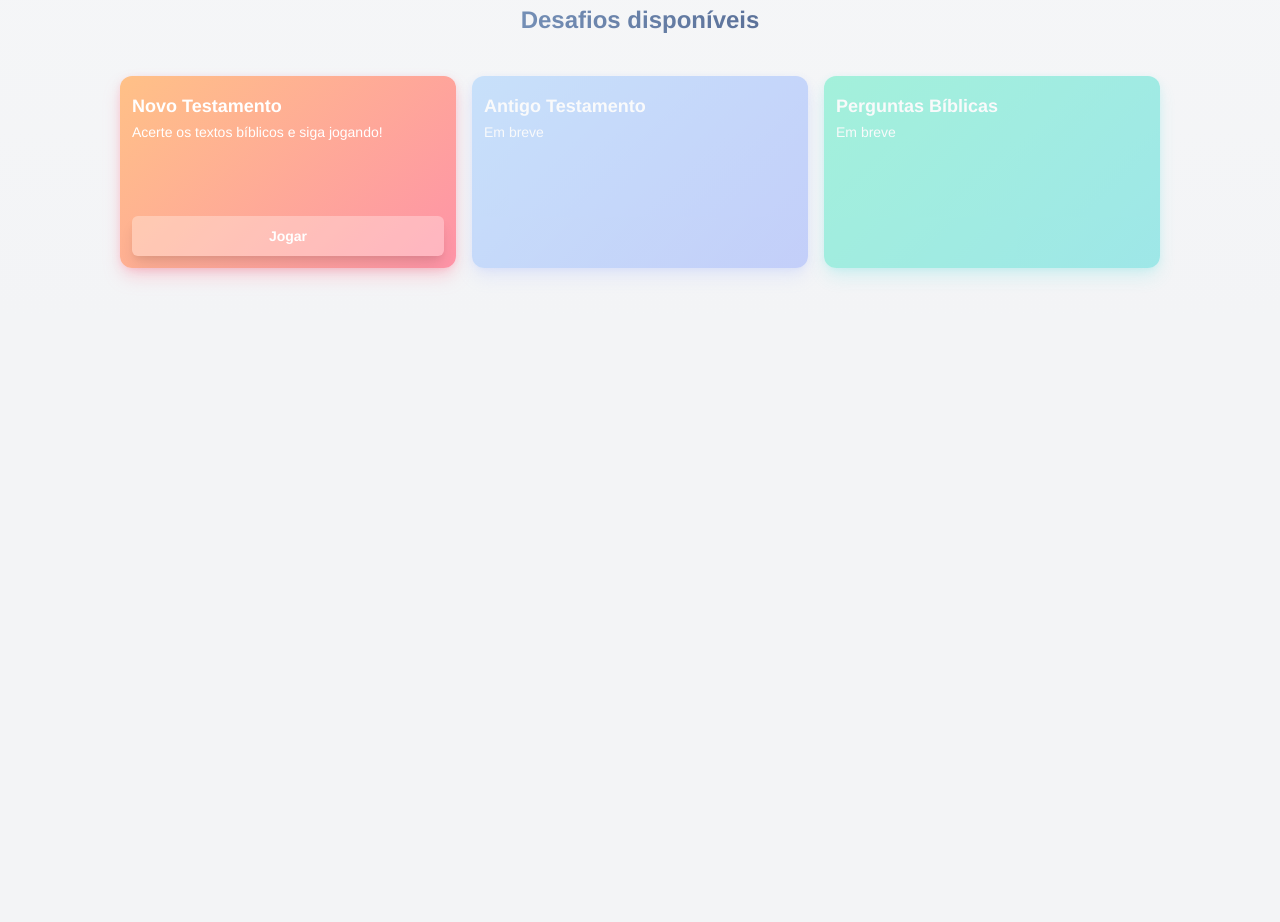
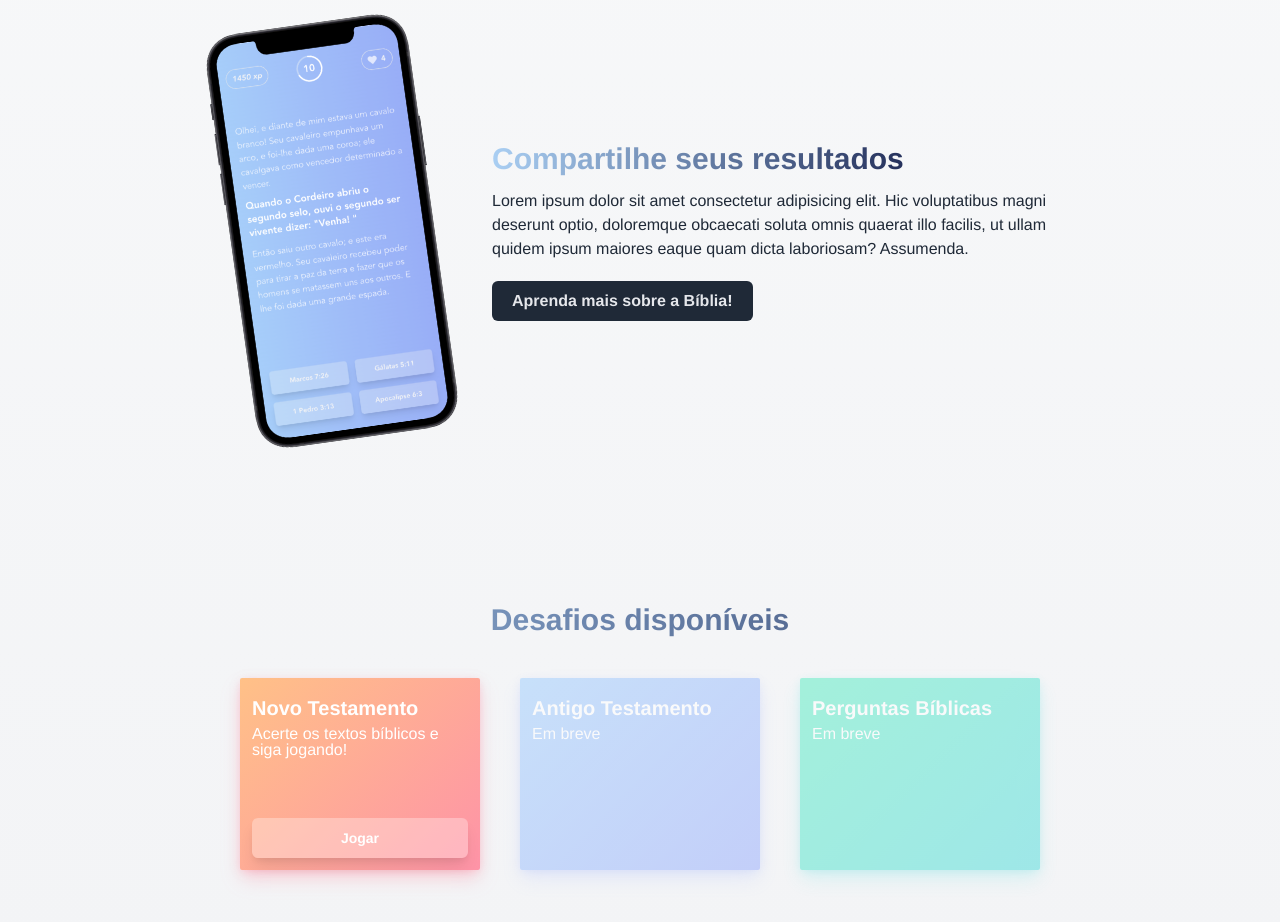
Before and after one commit to filipemerker/quiz, a Vue app: page / in a window 1280 px wide. Shown: the part 800-1722 px from the top of the page. Before the commit the page ends 1116 px from the top, so only its background shows below. Built offline with nearby package versions, Linux system fonts and the light colour scheme.

Commit message:
Add a sharing section to the home page

```diff
--- a/src/views/Home.vue
+++ b/src/views/Home.vue
@@ -27,7 +27,7 @@
             data-testid="description-title"
             class="text-gray-700 w-full max-w-xl md:w-9/12 text-xl font-normal mt-7 leading-5 m:leading-8"
           >
-            Memorize textos, referênccias e eventos bíblicos que irão abençoar
+            Memorize textos, referências e eventos bíblicos que irão abençoar
             profundamente a sua vida.
           </p>
           <button
@@ -38,35 +38,69 @@
         </div>
 
         <img
-          id="mockup"
+          id="mockup-1"
           class="absolute hidden lg:block"
           src="@/assets/iphone.png"
           alt="iphone mockup"
         />
       </div>
     </section>
-    <h2 class="section-title font-bold text-2xl mt-20">Desafios disponíveis</h2>
+
+    <section
+      id="share"
+      class="flex md:flex-row flex-col items-center justify-center w-full mt-20 px-10"
+    >
+      <img
+        id="mockup-2"
+        class="relative w-60"
+        src="@/assets/iphone.png"
+        alt="iphone mockup"
+      />
+      <article
+        class="flex flex-col text-center md:text-left items-center md:items-start justify-center max-w-xl md:ml-10 mt-10 md:mt-0"
+      >
+        <h2 class="section-title font-bold text-3xl w-auto">
+          Compartilhe seus resultados
+        </h2>
+        <p class=" text-md mt-3">
+          Lorem ipsum dolor sit amet consectetur adipisicing elit. Hic
+          voluptatibus magni deserunt optio, doloremque obcaecati soluta omnis
+          quaerat illo facilis, ut ullam quidem ipsum maiores eaque quam dicta
+          laboriosam? Assumenda.
+        </p>
+        <button
+          class="bg-gray-800 text-gray-200 text-md font-bold rounded-md px-5 py-2 flex-grow-0 mt-5"
+        >
+          Aprenda mais sobre a Bíblia!
+        </button>
+      </article>
+    </section>
+
+    <section id="challenges" class=" mt-36">
+      <h2 class="section-title font-bold text-3xl w-auto">
+        Desafios disponíveis
+      </h2>
       <section class="flex flex-row w-full">
         <div
           id="cards"
-        class="flex flex-wrap flex-row py-5 mt-5 lg:px-20 mx-8 mb-3 w-full"
+          class="flex flex-wrap flex-row justify-center py-5 mt-5 lg:px-20 mx-5 mb-3 w-full"
         >
           <router-link
             v-for="(game, index) in games"
             :key="game"
             :class="
-            `w-48 flex-1 card-link outline-none card ${!game.active &&
-              'opacity-50'} gradient-${index} flex flex-col justify-between h-48 mx-2 mb-4 rounded-xl shadow-orange-lg`
+              `w-full sm:w-60 flex-grow-0 card-link outline-none card ${!game.active &&
+                'opacity-50'} gradient-${index} flex flex-col justify-between h-48 mx-5 mb-10 rounded-sm shadow-orange-lg`
             "
             :to="game.route"
           >
             <header
               class="w-full pt-5 px-3 flex flex-col items-start text-left whitespace-pre-wrap"
             >
-            <span class="font-extrabold text-lg text-white leading-5">
+              <span class="font-extrabold text-xl text-white leading-5">
                 {{ game.title }}
               </span>
-            <span class="text-sm text-white leading-4 mt-2">
+              <span class="text-md text-white leading-4 mt-2">
                 {{ game.subtitle }}
               </span>
             </header>
@@ -79,6 +113,7 @@
             </footer>
           </router-link>
         </div>
+      </section>
     </section>
   </div>
 </template>
@@ -125,13 +160,16 @@ export default defineComponent({
 #banner {
   height: calc(100vh - 200px);
 }
-#mockup {
+#mockup-1 {
   height: 100%;
   right: 8%;
   transform: rotate(10deg);
 }
+#mockup-2 {
+  transform: rotate(-8deg);
+}
 @media (min-width: 1177px) {
-  #mockup {
+  #mockup-1 {
     height: 120%;
   }
 }
```
Lines whose indentation alone changed are shown as unchanged.
